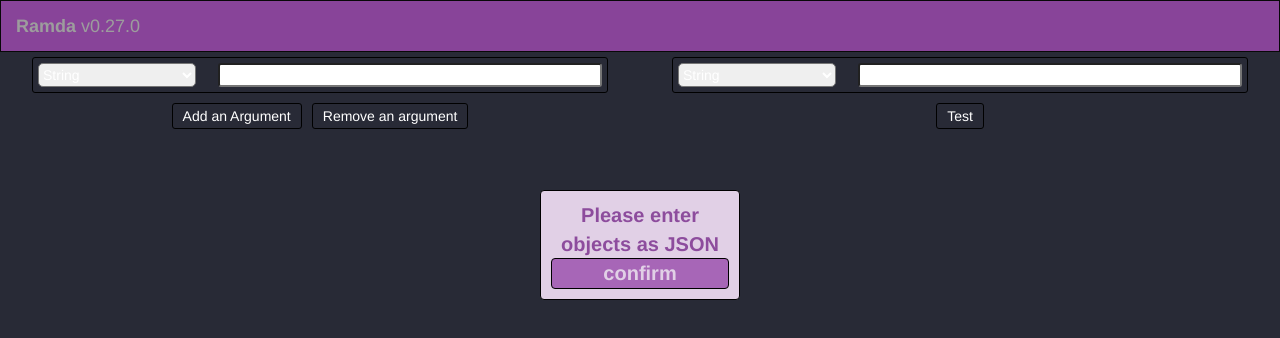
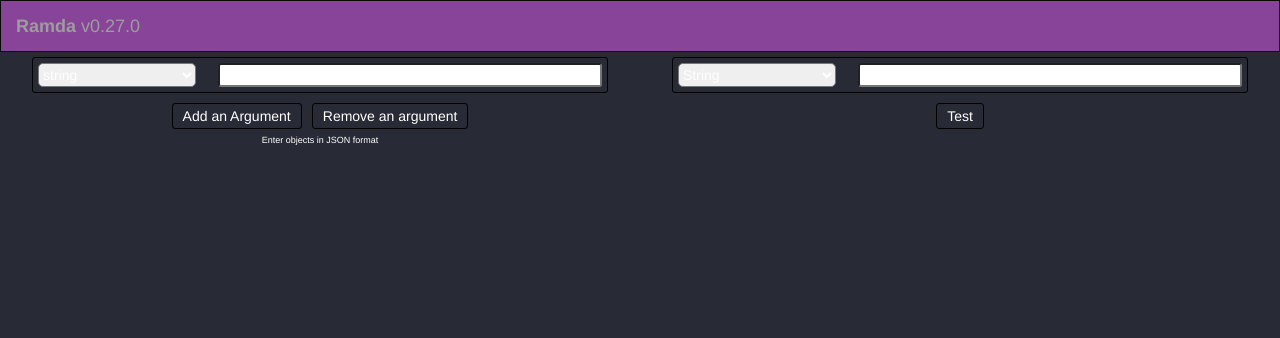
Before and after one commit to AndrewWD1/ramda-function-guesser, a React (Create React App) app: page / in a window 1280 px wide. Shown: the top 338 px of the page. Built offline with nearby package versions, Linux system fonts and the light colour scheme.

Commit message:
removed json alert

```diff
--- a/src/App.tsx
+++ b/src/App.tsx
@@ -1,13 +1,9 @@
-import React, { useEffect } from "react";
-import { connect } from "react-redux";
-import { Dispatch } from "redux";
-import { confirmJsonAlert } from "./redux/actions";
+import React from "react";
 import { isMobile } from "is-mobile";
 import styled, { css } from "styled-components";
 
 import ArgsContainer from "./Containers/args/args.container";
 import OutputContainer from "./Containers/output/output.container";
-import JsonAlert from "./Components/json-alert/json-alert.component";
 
 const WholeApp = styled.div`
   display: flex;
@@ -31,19 +27,7 @@
     `}
 `;
 
-const App: React.FC<{
-  JsonAlertToggle: boolean;
-  confirmJsonAlert: Function;
-}> = ({ JsonAlertToggle, confirmJsonAlert }) => {
-  useEffect(() => {
-    document.addEventListener("click", () => {
-      if (!JsonAlertToggle) {
-        console.log(JsonAlertToggle);
-        confirmJsonAlert();
-      }
-    });
-  });
-
+const App = () => {
   return (
     <WholeApp>
       <div
@@ -70,7 +54,6 @@
         </div>
         <div className="navbar-collapse collapse"></div>
       </div>
-      {!JsonAlertToggle && <JsonAlert />}
       <AppWrapper>
         <ArgsContainer />
         <OutputContainer />
@@ -79,12 +62,4 @@
   );
 };
 
-const mapStateToProps = (state: any) => ({
-  JsonAlertToggle: state.JsonAlertToggle
-});
-
-const mapDispatchToProps = (dispatch: Dispatch) => ({
-  confirmJsonAlert: () => dispatch(confirmJsonAlert())
-});
-
-export default connect(mapStateToProps, mapDispatchToProps)(App);
+export default App;
--- a/src/Components/json-alert/json-alert.component.tsx
+++ /dev/null
@@ -1,45 +0,0 @@
-import React from "react";
-import { connect } from "react-redux";
-import styled from "styled-components";
-import { Dispatch } from "redux";
-import { confirmJsonAlert } from "../../redux/actions";
-
-const JsonAlertWrapper = styled.div`
-  background-color: #e1d0e6;
-  color: #8d4c9d;
-  font-weight: bold;
-  font-size: 2rem;
-  padding: 1rem;
-  text-align: center;
-  width: 200px;
-  position: absolute;
-  left: 50%;
-  margin-left: -100px;
-  top: 30%;
-  margin-top: -50px;
-  border: 1px solid black;
-  border-radius: 4px;
-`;
-
-const ConfirmButton = styled.div`
-  border: 1px solid black;
-  border-radius: 4px;
-  background-color: #a766b7;
-  color: #e1d0e6;
-  cursor: pointer;
-`;
-
-const JsonAlert: React.FC<{ confirmJsonAlert: Function }> = ({
-  confirmJsonAlert
-}) => (
-  <JsonAlertWrapper>
-    Please enter objects as JSON <br></br>
-    <ConfirmButton onClick={() => confirmJsonAlert()}>confirm</ConfirmButton>
-  </JsonAlertWrapper>
-);
-
-const mapDispatchToProps = (dispatch: Dispatch) => ({
-  confirmJsonAlert: () => dispatch(confirmJsonAlert())
-});
-
-export default connect(null, mapDispatchToProps)(JsonAlert);
--- a/src/Containers/args/args.container.tsx
+++ b/src/Containers/args/args.container.tsx
@@ -86,8 +86,9 @@
   return (
     <ArgsWrapper>
       {args.map((arg, index) => (
-        <SingleArgWrapper>
+        <SingleArgWrapper key={`${arg.type}${index}wrapper`}>
           <Select
+            key={`${arg.type}${index}`}
             value={arg.type}
             onChange={e => {
               setArgs(
@@ -102,8 +103,8 @@
               );
             }}
           >
-            <option value="string">String </option>
-            <option value="number">number </option>
+            <option value="string">string</option>
+            <option value="number">number</option>
             <option value="boolean">boolean</option>
             <option value="object">object</option>
             <option value="function">function</option>
@@ -112,7 +113,7 @@
           <Input
             type="text"
             value={arg.value}
-            key={index}
+            key={`input`}
             onChange={e => {
               setArgs(
                 R.adjust(
@@ -132,6 +133,9 @@
         <Button onClick={() => addArgument()}>Add an Argument</Button>
         <Button onClick={() => removeArgument()}>Remove an argument</Button>
       </ButtonWrapper>
+      <p style={{ color: "white", fontSize: ".9rem" }}>
+        Enter objects in JSON format
+      </p>
     </ArgsWrapper>
   );
 };
--- a/src/Containers/output/output.container.tsx
+++ b/src/Containers/output/output.container.tsx
@@ -114,7 +114,7 @@
         Test
       </Button>
       {guess.map(x => (
-        <div style={{ color: "white" }}>
+        <div key={`${x}`} style={{ color: "white" }}>
           <a
             target="_blank"
             rel="noopener noreferrer"
--- a/src/redux/action-types.ts
+++ b/src/redux/action-types.ts
@@ -3,6 +3,5 @@
   SET_EXPECTED_OUTPUT: "SET_EXPECTED_OUTPUT",
   SET_GUESS: "SET_GUESS",
   ADD_ARGUMENT: "ADD_ARGUMENT",
-  REMOVE_ARGUMENT: "REMOVE_ARGUMENT",
-  CONFIRM_JSON_ALERT: "CONFIRM_JSON_ALERT"
+  REMOVE_ARGUMENT: "REMOVE_ARGUMENT"
 };
--- a/src/redux/actions.ts
+++ b/src/redux/actions.ts
@@ -22,7 +22,3 @@
 export const removeArgument = () => ({
   type: ActionTypes.REMOVE_ARGUMENT
 });
-
-export const confirmJsonAlert = () => ({
-  type: ActionTypes.CONFIRM_JSON_ALERT
-});
--- a/src/redux/reducer.ts
+++ b/src/redux/reducer.ts
@@ -9,8 +9,7 @@
 const INTIAL_STATE = {
   args: [{ value: "value", type: javascriptTypes.string }],
   expectedOutput: { type: javascriptTypes.string, value: "Expected Output" },
-  guess: [] as any[],
-  JsonAlertToggle: false
+  guess: [] as any[]
 };
 
 export const reducer = (
@@ -43,11 +42,7 @@
         ...state,
         args: state.args.slice(0, state.args.length - 1)
       };
-    case ActionTypes.CONFIRM_JSON_ALERT:
-      return {
-        ...state,
-        JsonAlertToggle: true
-      };
+
     default:
       return state;
   }
```
Also changed, not shown: 1 other file (tests, documents, lock files or other folders).
